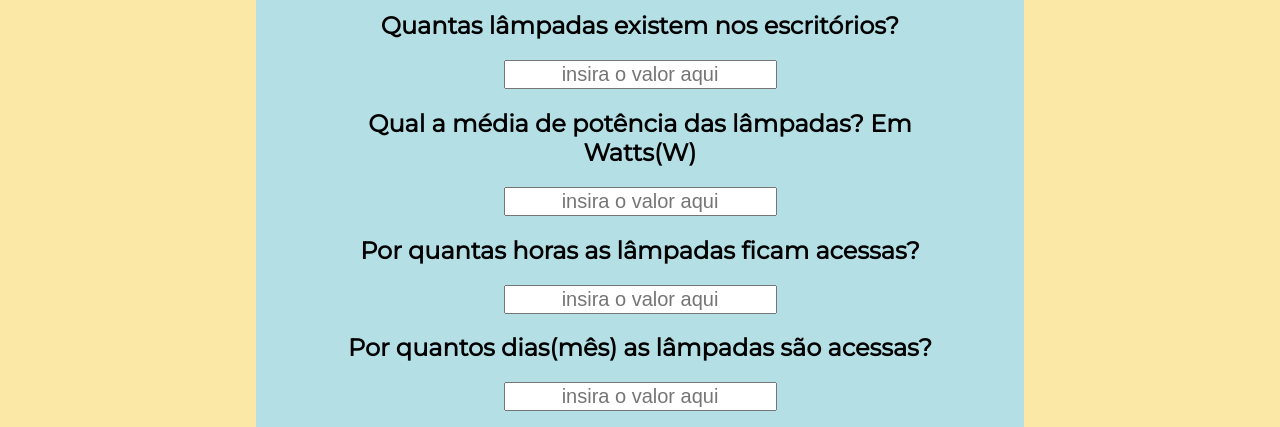
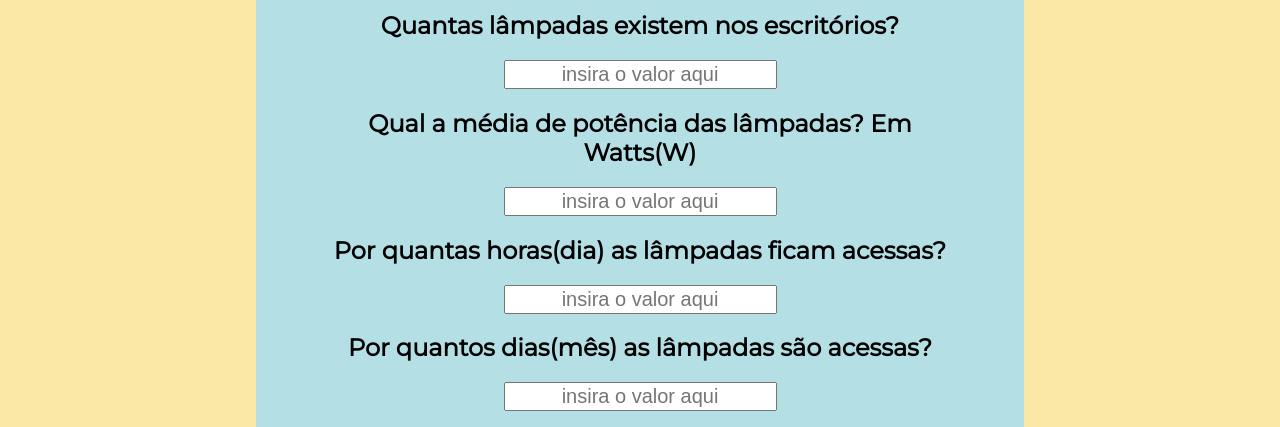
Before and after one commit to Natanista/PHOS4, a plain HTML site: page Projeto_Alpha/Algoritmos/simulador financeiro - individual/NATAN/index.html in a window 1280 px wide. Shown: the part 352-779 px from the top of the page. Drawn offline with Linux system fonts and the light colour scheme.

Commit message:
ultimos ajustes no meu simulador financeiro - tks Thalles

```diff
--- a/Projeto_Alpha/Algoritmos/simulador financeiro - individual/NATAN/index.html
+++ b/Projeto_Alpha/Algoritmos/simulador financeiro - individual/NATAN/index.html
@@ -10,7 +10,7 @@
 
 <body>
     <header>
-       <h1 class="title-header"><span>PHOS4</span></h1>
+        <h1 class="title-header"><span>PHOS4</span></h1>
     </header>
 
     <div class="container">
@@ -22,7 +22,7 @@
         <h2>Qual a média de potência das lâmpadas? Em Watts(W)</h2>
         <input type="text" id="potencia" placeholder="insira o valor aqui">
 
-        <h2>Por quantas horas as lâmpadas ficam acessas?</h2>
+        <h2>Por quantas horas(dia) as lâmpadas ficam acessas?</h2>
         <input type="text" id="horas" placeholder="insira o valor aqui">
 
         <h2>Por quantos dias(mês) as lâmpadas são acessas?</h2>
@@ -36,15 +36,20 @@
     </div>
     <div class="explicando">
         <h1>Como é feito o cálculo?</h1>
-        <p>Primeiro o nosso simulador calcular o seu consumo de energia de acordo com a quantidade, potência e tempo de uso das lâmpadas(Wh). Após isso, faz-se uma conversão para quilo Watts hora(kW), assim podemos chegar ao valor aproximado que representa o seu consumo. </p>
-        <p>A nossa empresa ultiliza da tecnologia de "Daylight Harvesting", que segundo <a style="color: red;" href="https://www.sciencedirect.com/science/article/pii/S1878029617301317">estudos</a> pode levar a uma <span class="yellow">economia de até 27%</span>. Assim, para finalizar o calculo, subtraimos 27% do seu valor de consumo para resultar na sua possível economia com nossos serviços.</p>
+        <p>Primeiro o nosso simulador calcular o seu consumo de energia de acordo com a quantidade, potência e tempo de
+            uso das lâmpadas(Wh). Após isso, faz-se uma conversão para quilo Watts hora(kW), assim podemos chegar ao
+            valor aproximado que representa o seu consumo. </p>
+        <p>A nossa empresa ultiliza da tecnologia de "Daylight Harvesting", que segundo <a style="color: red;"
+                href="https://www.sciencedirect.com/science/article/pii/S1878029617301317">estudos</a> pode levar a uma
+            <span class="yellow">economia de até 27%</span>. Assim, para finalizar o calculo, subtraimos 27% do seu
+            valor de consumo para resultar na sua possível economia com nossos serviços.</p>
     </div>
 
     <script>
         function simular() {
             var media = ((Number(qtdLampadas.value) * Number(potencia.value) * Number(horas.value) * Number(dias
-             .value)) / 1000) * 12; //1000 para converter para quilo Watts hora e multiplicar o valor por 12 meses
-             var custo = media * 0.8; //0,8 é o custo do quilo Wh em SP
+                .value)) / 1000) * 12; //1000 para converter para quilo Watts hora e multiplicar o valor por 12 meses
+            var custo = media * 0.8; //0,8 é o custo do quilo Wh em SP
             var resultado = custo - ((27 / 100) * custo); // até 27% de desconto na conta
             teste.innerHTML = resultado.toFixed(2);
         }
```
